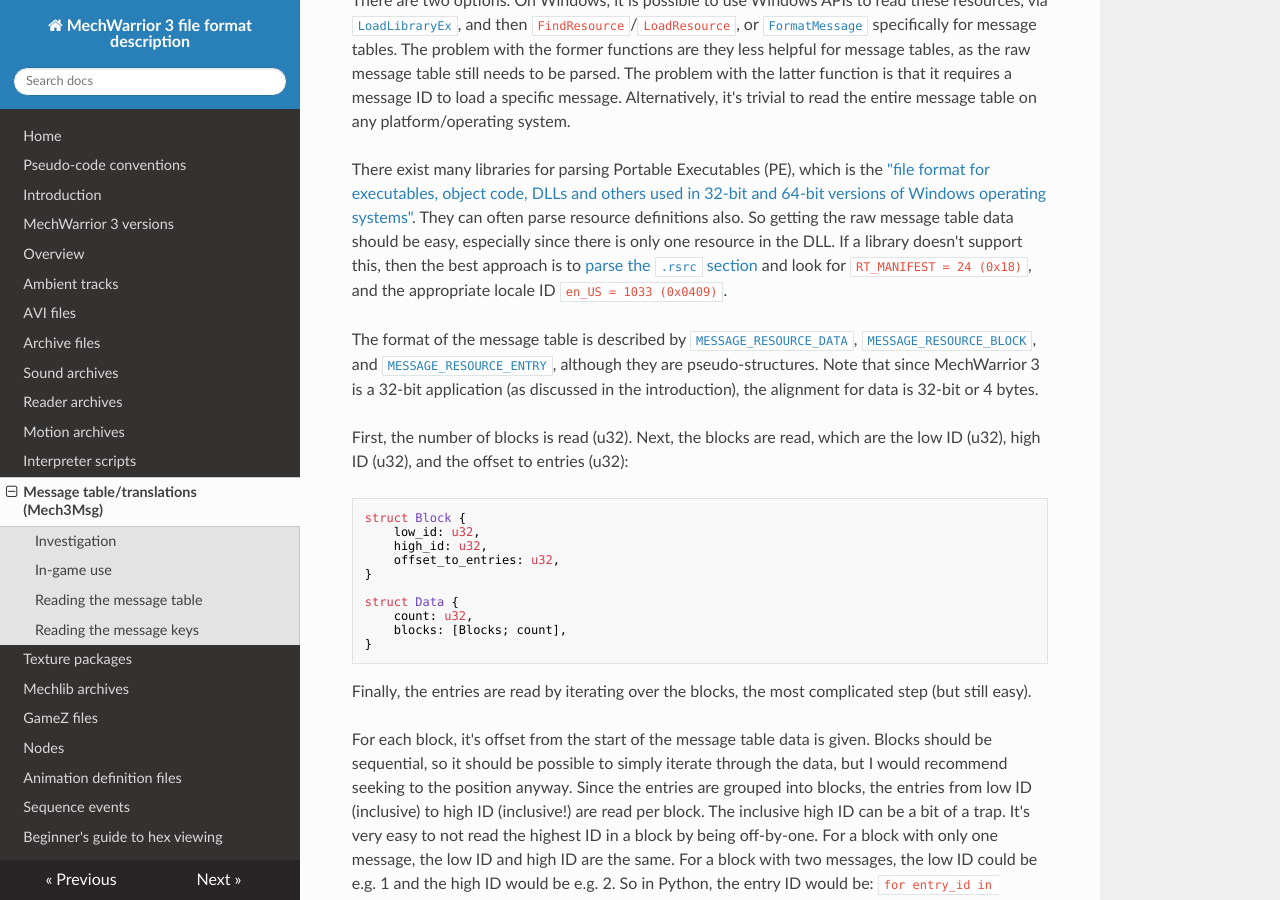
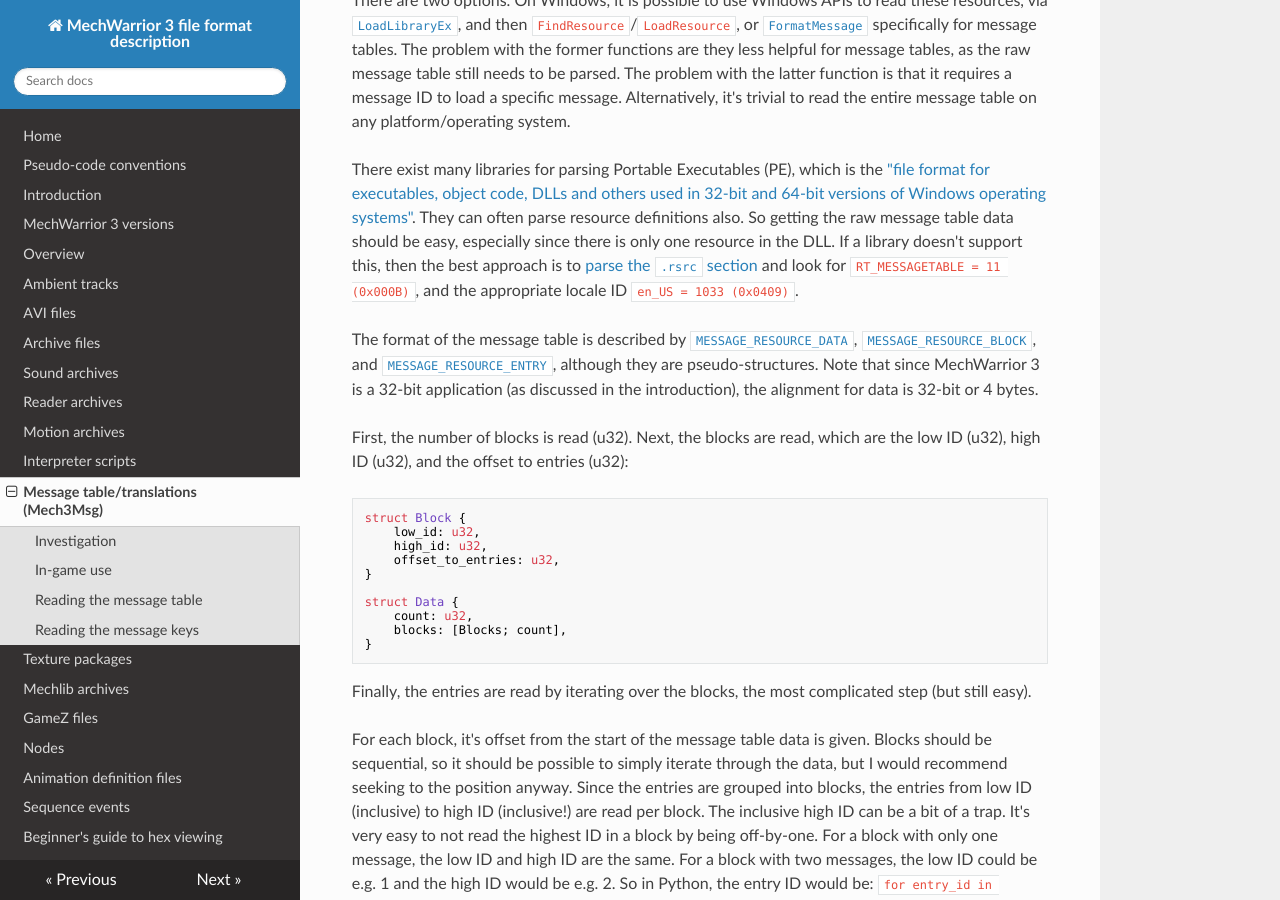
Before and after one commit to TerranMechworks/mech3doc, an MkDocs documentation site: the page built from docs/mech3msg.md, in a window 1280 px wide and 900 px high, scrolled down 2403 px. Built offline with MkDocs 1.6.1, drawn with Linux system fonts in a browser that asks for light colours; nearby versions of some CDN libraries.

Commit message:
Fix resource type constant typo

```diff
--- a/docs/mech3msg.md
+++ b/docs/mech3msg.md
@@ -83,7 +83,7 @@
 
 Luckily, Windows resources are somewhat well documented, either by Microsoft or third-parties. There are two options. On Windows, it is possible to use Windows APIs to read these resources, via [`LoadLibraryEx`](https://docs.microsoft.com/en-us/windows/win32/api/libloaderapi/nf-libloaderapi-loadlibraryexw), and then `FindResource`/`LoadResource`, or [`FormatMessage`](https://docs.microsoft.com/en-us/windows/win32/api/winbase/nf-winbase-formatmessage) specifically for message tables. The problem with the former functions are they less helpful for message tables, as the raw message table still needs to be parsed. The problem with the latter function is that it requires a message ID to load a specific message. Alternatively, it's trivial to read the entire message table on any platform/operating system.
 
-There exist many libraries for parsing Portable Executables (PE), which is the ["file format for executables, object code, DLLs and others used in 32-bit and 64-bit versions of Windows operating systems"](https://en.wikipedia.org/wiki/Portable_Executable). They can often parse resource definitions also. So getting the raw message table data should be easy, especially since there is only one resource in the DLL. If a library doesn't support this, then the best approach is to [parse the `.rsrc` section](https://docs.microsoft.com/en-us/windows/win32/debug/pe-format#the-rsrc-section) and look for `RT_MANIFEST = 24 (0x18)`, and the appropriate locale ID `en_US = 1033 (0x0409)`.
+There exist many libraries for parsing Portable Executables (PE), which is the ["file format for executables, object code, DLLs and others used in 32-bit and 64-bit versions of Windows operating systems"](https://en.wikipedia.org/wiki/Portable_Executable). They can often parse resource definitions also. So getting the raw message table data should be easy, especially since there is only one resource in the DLL. If a library doesn't support this, then the best approach is to [parse the `.rsrc` section](https://docs.microsoft.com/en-us/windows/win32/debug/pe-format#the-rsrc-section) and look for `RT_MESSAGETABLE = 11 (0x000B)`, and the appropriate locale ID `en_US = 1033 (0x0409)`.
 
 The format of the message table is described by [`MESSAGE_RESOURCE_DATA`](https://docs.microsoft.com/en-us/windows/win32/api/winnt/ns-winnt-message_resource_data), [`MESSAGE_RESOURCE_BLOCK`](https://docs.microsoft.com/en-us/windows/win32/api/winnt/ns-winnt-message_resource_block), and [`MESSAGE_RESOURCE_ENTRY`](https://docs.microsoft.com/en-us/windows/win32/api/winnt/ns-winnt-message_resource_entry), although they are pseudo-structures. Note that since MechWarrior 3 is a 32-bit application (as discussed in the introduction), the alignment for data is 32-bit or 4 bytes.
 
```
